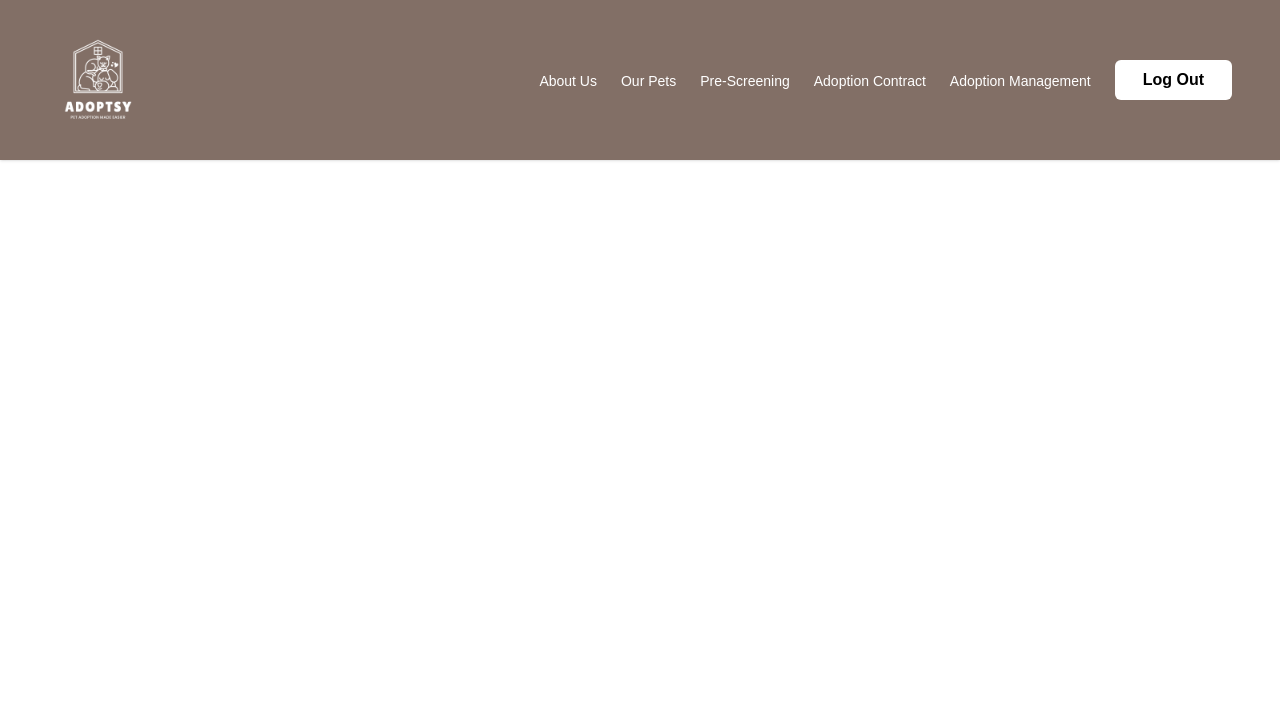
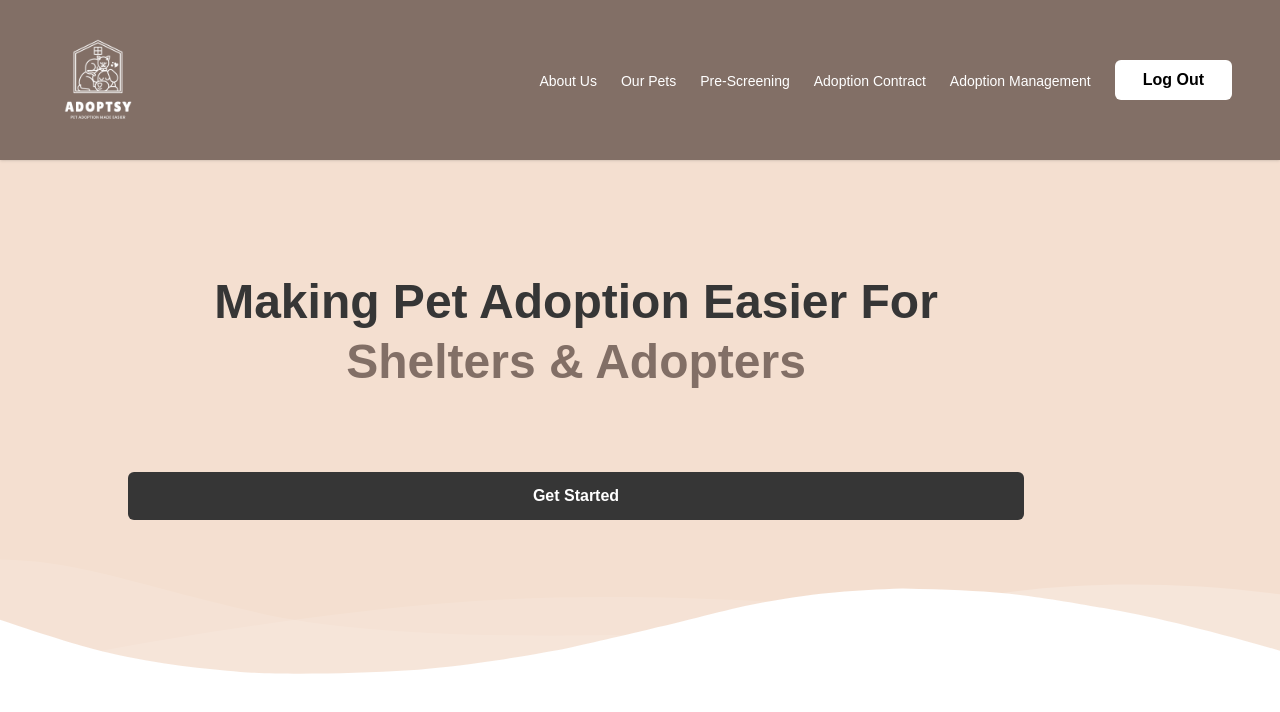
Before and after one commit to noviaantony/adoptimize, a React (Create React App) app in the folder client/: page / in a window 1280 px wide. Shown: the top 712 px of the page. Built offline with nearby package versions, Linux system fonts and the light colour scheme.

Commit message:
feat: Create hero section

```diff
--- a/client/src/App.js
+++ b/client/src/App.js
@@ -1,8 +1,10 @@
 import './App.css';
 import { Routes, Route } from "react-router-dom";
 
+
 // import Sidebar from './components/navigation/Sidebar'
 import Navbar from './components/navigation/Navbar'
+import Navbar2 from './components/navigation/Navbar2'
 import Footer from "./components/footer/Footer";
 
 import Home from "./screens/Home";
@@ -11,12 +13,14 @@ import Prescreening from './screens/Prescreening';
 import AdoptionContract from './screens/AdoptionContract';
 import AdoptionManagement from './screens/AdoptionManagement'
 import AboutUs from './screens/AboutUs';
+import Landing from './screens/Landing';
 
 
 function App() {
   return (
     <div className="App">
       <Navbar/>
+      {/* <Navbar2/> */}
       {/* <Home/> */}
       <Routes>
         {/* <Route path="/" element={<Home />} /> */}
@@ -25,6 +29,7 @@ function App() {
         <Route path="/AdoptionContract" element={<AdoptionContract />} />
         <Route path="/AdoptionManagement" element={<AdoptionManagement />} />
         <Route path="/AboutUs" element ={<AboutUs/>} />
+        <Route path = "/" element = {<Landing/>}/>
 
       </Routes>
       {/* <Footer/> */}
--- /dev/null
+++ b/client/src/components/navigation/Navbar2.jsx
@@ -0,0 +1,128 @@
+import { useState, useEffect } from "react";
+import {
+  Navbar,
+  MobileNav,
+  Typography,
+  Button,
+  IconButton,
+} from "@material-tailwind/react";
+
+export default function Example() {
+  const [openNav, setOpenNav] = useState(false);
+
+  useEffect(() => {
+    window.addEventListener(
+      "resize",
+      () => window.innerWidth >= 960 && setOpenNav(false)
+    );
+  }, []);
+
+  const navList = (
+    <ul className="mb-4 mt-2 flex flex-col gap-2 lg:mb-0 lg:mt-0 lg:flex-row lg:items-center lg:gap-6">
+      <Typography
+        as="li"
+        variant="small"
+        color="blue-gray"
+        className="p-1 font-normal"
+      >
+        <a href="#" className="flex items-center">
+          Pages
+        </a>
+      </Typography>
+      <Typography
+        as="li"
+        variant="small"
+        color="blue-gray"
+        className="p-1 font-normal"
+      >
+        <a href="#" className="flex items-center">
+          Account
+        </a>
+      </Typography>
+      <Typography
+        as="li"
+        variant="small"
+        color="blue-gray"
+        className="p-1 font-normal"
+      >
+        <a href="#" className="flex items-center">
+          Blocks
+        </a>
+      </Typography>
+      <Typography
+        as="li"
+        variant="small"
+        color="blue-gray"
+        className="p-1 font-normal"
+      >
+        <a href="#" className="flex items-center">
+          Docs
+        </a>
+      </Typography>
+    </ul>
+  );
+
+  return (
+    <Navbar className="mx-auto max-w-screen-xl py-2 px-4 lg:px-8 lg:py-4">
+      <div className="container mx-auto flex items-center justify-between text-blue-gray-900">
+        <Typography
+          as="a"
+          href="#"
+          variant="small"
+          className="mr-4 cursor-pointer py-1.5 font-normal"
+        >
+          <span>Material Tailwind</span>
+        </Typography>
+        <div className="hidden lg:block">{navList}</div>
+        <Button variant="gradient" size="sm" className="hidden lg:inline-block">
+          <span>Buy Now</span>
+        </Button>
+        <IconButton
+          variant="text"
+          className="ml-auto h-6 w-6 text-inherit hover:bg-transparent focus:bg-transparent active:bg-transparent lg:hidden"
+          ripple={false}
+          onClick={() => setOpenNav(!openNav)}
+        >
+          {openNav ? (
+            <svg
+              xmlns="http://www.w3.org/2000/svg"
+              fill="none"
+              className="h-6 w-6"
+              viewBox="0 0 24 24"
+              stroke="currentColor"
+              strokeWidth={2}
+            >
+              <path
+                strokeLinecap="round"
+                strokeLinejoin="round"
+                d="M6 18L18 6M6 6l12 12"
+              />
+            </svg>
+          ) : (
+            <svg
+              xmlns="http://www.w3.org/2000/svg"
+              className="h-6 w-6"
+              fill="none"
+              stroke="currentColor"
+              strokeWidth={2}
+            >
+              <path
+                strokeLinecap="round"
+                strokeLinejoin="round"
+                d="M4 6h16M4 12h16M4 18h16"
+              />
+            </svg>
+          )}
+        </IconButton>
+      </div>
+      <MobileNav open={openNav}>
+        <div className="container mx-auto">
+          {navList}
+          <Button variant="gradient" size="sm" fullWidth className="mb-2">
+            <span>Buy Now</span>
+          </Button>
+        </div>
+      </MobileNav>
+    </Navbar>
+  );
+}
--- a/client/src/screens/Landing.jsx
+++ b/client/src/screens/Landing.jsx
@@ -1,10 +1,87 @@
 import React from 'react'
+import { Link } from "react-router-dom";
+// import { ReactComponent as HeroSvg } from "./Hero.svg";
+import { motion } from "framer-motion";
+import '../index.css'
+const Landing = () => {
 
-const Landing = () => {
   return (
-    <div>
-      this is the landing page :)
+
+     <div className = "bg-[#F4DFD0] font-nunito">
+      <div>
+      <div className="max-w-screen-2xl mx-auto pt-15 font-default">
+        <div className="relative">
+          <div className="max-w-screen-lg mx-auto py-20 lg:py-24">
+            <div className="flex items-center flex-col lg:flex-row">
+              <motion.div
+                className="text-center lg:text-left actions"
+                animate={{ opacity: 1 }}
+                initial={{ opacity: 0 }}
+              >
+                <h5 className="text-primary-500 max-w-3xl lg:max-w-4xl lg:text-center text-[#363636] my-4 text-5xl font-bold leading-tight font-nunito">
+                  Making Pet Adoption Easier For
+                  <span className="text-[#826F66]"> Shelters & Adopters</span>
+                </h5>
+                {/* <p className="mt-4 md:text-base lg:text-lg font-medium leading-relaxed text-secondary-100 text-gray-700 mx-auto lg:mx-0 text-2xl mb-8">
+                  take the first step against climate change, translate your
+                  efforts into more effort today!
+                </p> */}
+                <Link
+                  className="bg-primary-500 text-white focus:bg-primary-700 focus:text-gray-200 focus:shadow-outline focus:outline-none transition duration-300
+                  px-7 py-3 w-full bg-[#363636] mt-20 text-center rounded-md block sm:w-auto font-bold hover:shadow-md hover:bg-gray-700 font-nunito"
+                  as="a"
+                  to="/Signup"
+                >
+                  Get Started
+                </Link>
+              </motion.div>
+
+            </div>
+          </div>
+        </div>
+      </div>
+      <div className="relative -mt-12 lg:-mt-24 ">
+        <svg
+          viewBox="0 0 1428 174"
+          version="1.1"
+          xmlns="http://www.w3.org/2000/svg"
+          xmlnsXlink="http://www.w3.org/1999/xlink"
+        >
+          <g stroke="none" stroke-width="1" fill="none" fill-rule="evenodd">
+            <g
+              transform="translate(-2.000000, 44.000000)"
+              fill="#FFFFFF"
+              fill-rule="nonzero"
+            >
+              <path
+                d="M0,0 C90.7283404,0.927527913 147.912752,27.187927 291.910178,59.9119003 C387.908462,81.7278826 543.605069,89.334785 759,82.7326078 C469.336065,156.254352 216.336065,153.6679 0,74.9732496"
+                opacity="0.100000001"
+              ></path>
+              <path
+                d="M100,104.708498 C277.413333,72.2345949 426.147877,52.5246657 546.203633,45.5787101 C666.259389,38.6327546 810.524845,41.7979068 979,55.0741668 C931.069965,56.122511 810.303266,74.8455141 616.699903,111.243176 C423.096539,147.640838 250.863238,145.462612 100,104.708498 Z"
+                opacity="0.100000001"
+              ></path>
+              <path
+                d="M1046,51.6521276 C1130.83045,29.328812 1279.08318,17.607883 1439,40.1656806 L1439,120 C1271.17211,77.9435312 1140.17211,55.1609071 1046,51.6521276 Z"
+                id="Path-4"
+                opacity="0.200000003"
+              ></path>
+            </g>
+            <g
+              transform="translate(-4.000000, 76.000000)"
+              fill="#FFFFFF"
+              fill-rule="nonzero"
+            >
+              <path d="M0.457,34.035 C57.086,53.198 98.208,65.809 123.822,71.865 C181.454,85.495 234.295,90.29 272.033,93.459 C311.355,96.759 396.635,95.801 461.025,91.663 C486.76,90.01 518.727,86.372 556.926,80.752 C595.747,74.596 622.372,70.008 636.799,66.991 C663.913,61.324 712.501,49.503 727.605,46.128 C780.47,34.317 818.839,22.532 856.324,15.904 C922.689,4.169 955.676,2.522 1011.185,0.432 C1060.705,1.477 1097.39,3.129 1121.236,5.387 C1161.703,9.219 1208.621,17.821 1235.4,22.304 C1285.855,30.748 1354.351,47.432 1440.886,72.354 L1441.191,104.352 L1.121,104.031 L0.457,34.035 Z"></path>
+            </g>
+          </g>
+        </svg>
+      </div>
     </div>
+    </div>
+
+
+
   )
 }
 
```
Also changed, not shown: client/src/index.css (line endings or trailing spaces).
